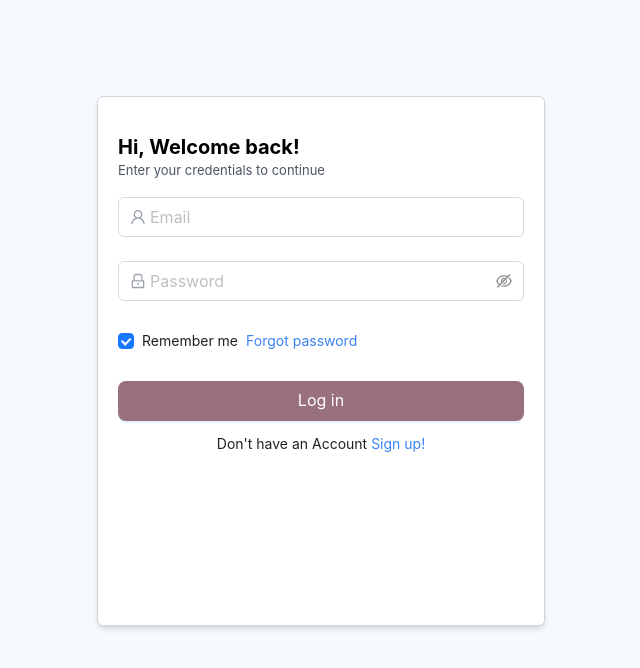
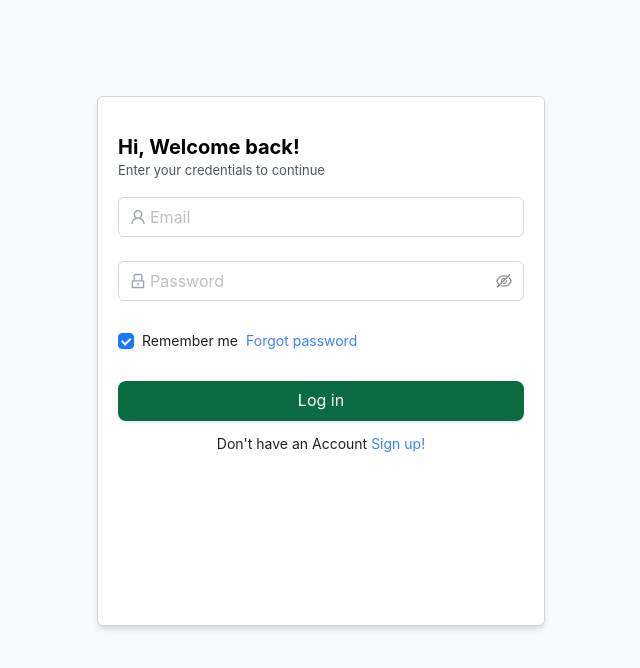
Before and after one commit to Govi-mithura-agro/govimithura-center-frontend, a React (Create React App) app: page / in a window 1280 px wide. Shown: the top 668 px of the page, without its empty margins (319-959 px from the left). Built offline with nearby package versions, Linux system fonts and the light colour scheme; what @react-pdf/renderer would draw is missing.

Commit message:
Update Login.jsx

```diff
--- a/src/pages/Auth/Login.jsx
+++ b/src/pages/Auth/Login.jsx
@@ -66,10 +66,10 @@ const Login = () => {
                     },
                 }}
             >
-                <h4 className="text-xl font-bold mt-4">Hi, Welcome back!</h4>
+                <h4 className="mt-4 text-xl font-bold">Hi, Welcome back!</h4>
                 <p className="text-gray-600">Enter your credentials to continue</p>
                 <Form
-                    className="mt-4 w-full"
+                    className="w-full mt-4"
                     name="normal_login"
                     initialValues={{ remember: true }}
                     onFinish={onFinish}
@@ -104,12 +104,12 @@ const Login = () => {
                         />
                     </Form.Item>
 
-                    <Form.Item className="flex justify-between items-center">
+                    <Form.Item className="flex items-center justify-between">
                         <Form.Item name="remember" valuePropName="checked" noStyle>
                             <Checkbox>Remember me</Checkbox>
                         </Form.Item>
 
-                        <a className="text-blue-500 hover:text-blue-700" href="/ForgetPassword">
+                        <a className="text-blue-500 hover:text-blue-700" href="/#">
                             Forgot password
                         </a>
                     </Form.Item>
@@ -118,7 +118,7 @@ const Login = () => {
                         <Button
                             type="primary"
                             htmlType="submit"
-                            className="w-full bg-[#99707E] hover:bg-[#fef6ff] active:bg-[#eeeeee] focus:outline-none focus:ring-2 focus:ring-[#c8dafc]"
+                            className="w-full bg-[#0c6c41] hover:bg-[#fef6ff] active:bg-[#eeeeee] focus:outline-none focus:ring-2 focus:ring-[#c8dafc]"
                             loading={loading}
                             size="large"
                             onClick={handleLogin}
@@ -127,7 +127,7 @@ const Login = () => {
                         </Button>
                         <div className="mt-3 text-center">
                             Don't have an Account{" "}
-                            <a className="text-blue-500 hover:text-blue-700" href="/signup">
+                            <a className="text-blue-500 hover:text-blue-700" href="/#">
                                 Sign up!
                             </a>
                         </div>
```
